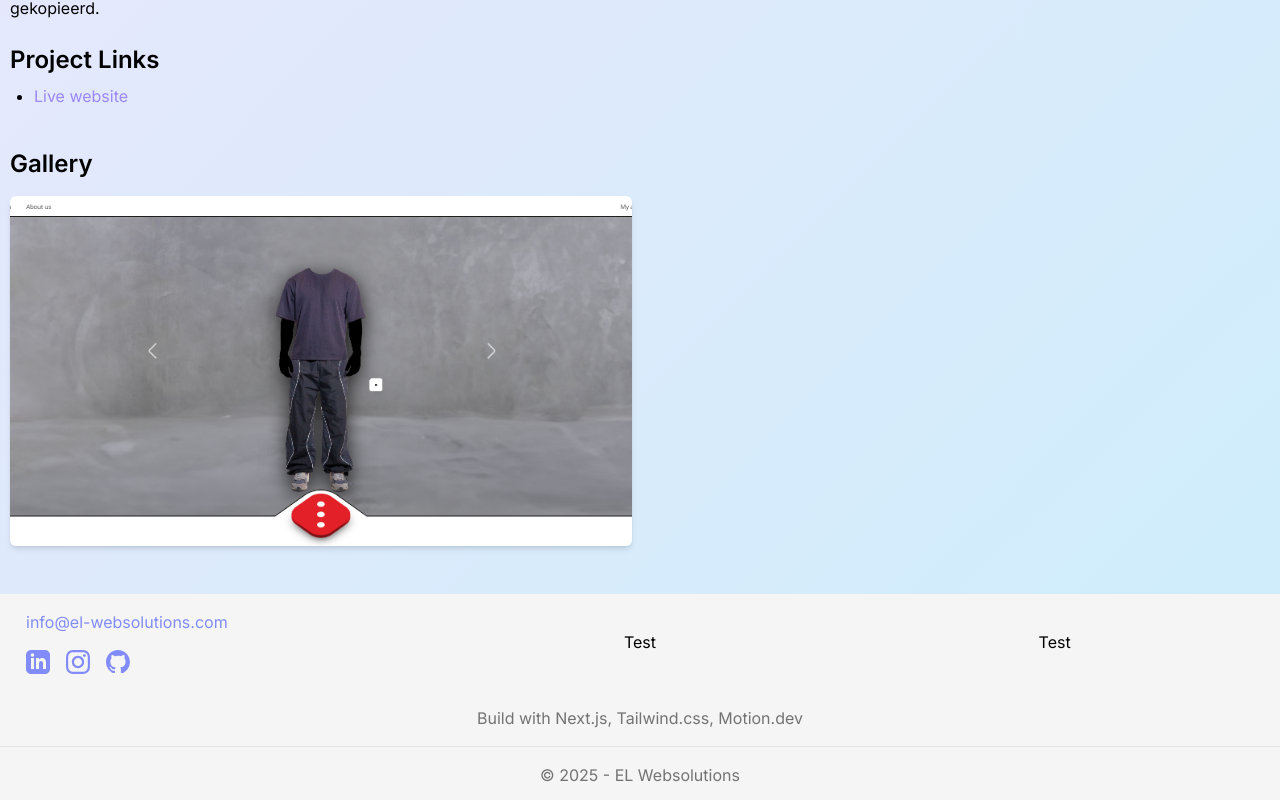
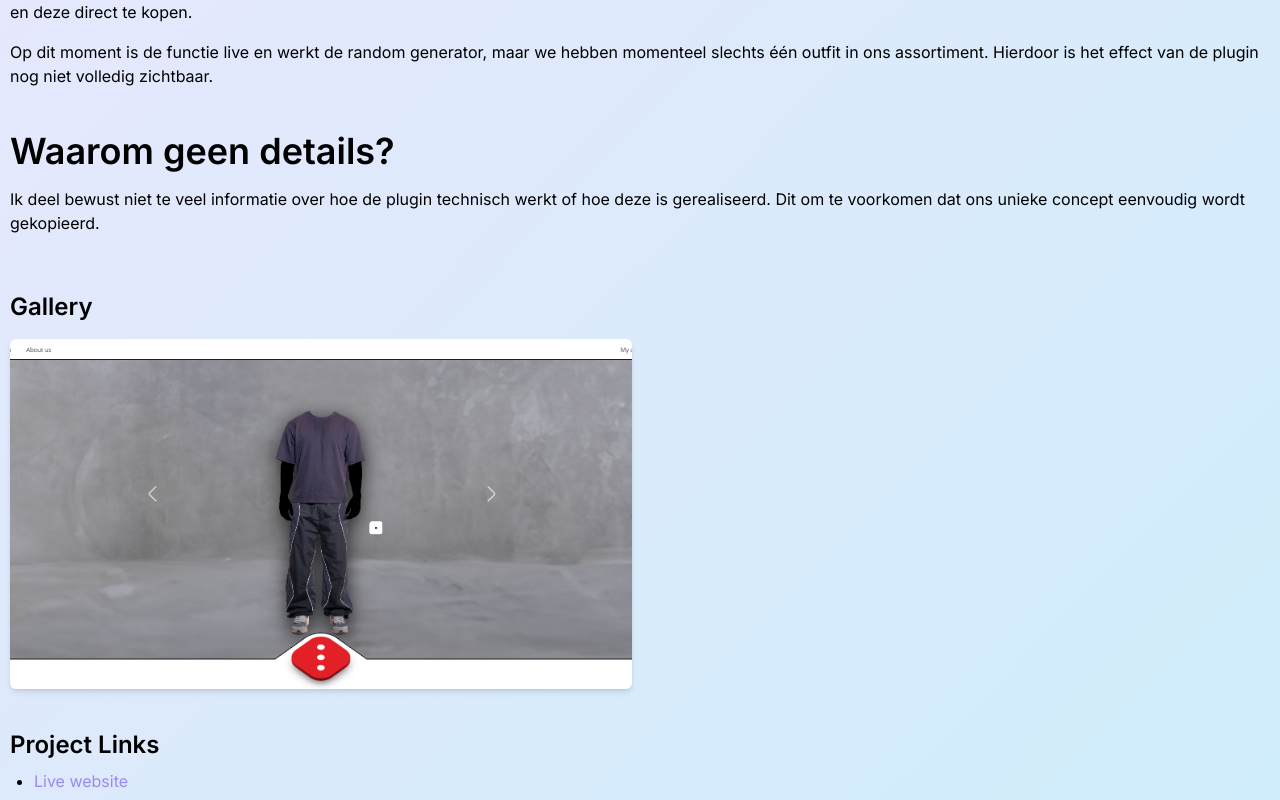
Before and after one commit to EgbertLudema/EL-Websolutions-React, a Next.js app: page /project/dice-label in a window 1280 px wide. Shown: the part 500-1300 px from the top of the page. Built offline with nearby package versions, Linux system fonts and the light colour scheme.

Commit message:
Styling updates

```diff
--- a/app/globals.css
+++ b/app/globals.css
@@ -99,6 +99,6 @@ button.noisy_button::before{
     transform: scale(1.1);
 }
 /* Articles(blogs & projects) */
-.article{
-    /* Add css for everything */
+.article article h2{
+    margin-top: .75em;
 }
--- a/app/project/[slug]/page.tsx
+++ b/app/project/[slug]/page.tsx
@@ -27,7 +27,9 @@ export default async function ProjectPage({ params }: { params: { slug: string }
 
     return (
         <main className="article">
-            <div className="container pt-[140px] pb-12">
+            <div className="container pt-[140px] pb-12 flex flex-col gap-4">
+
+                <div className="flex flex-col gap-2">
                     {/* Project Title */}
                     <h1 className="text-4xl font-bold mb-2">{project.data?.title ?? "Untitled Project"}</h1>
 
@@ -48,32 +50,14 @@ export default async function ProjectPage({ params }: { params: { slug: string }
                             ))}
                         </div>
                     )}
+                </div>
+
+                <hr className="mt-6 border-neutral-500 dark:border-neutral-300" />
 
                 {/* MDX Content (Main Body) */}
-                <article className="prose dark:prose-invert mt-6">
+                <article className="prose dark:prose-invert mt-6 flex flex-col gap-4">
                     {content}
                 </article>
-
-                {/* External Links */}
-                {project.data?.links && project.data.links.length > 0 && (
-                    <div className="mt-6">
-                        <h2 className="text-2xl font-semibold mb-2">Project Links</h2>
-                        <ul className="list-disc pl-6">
-                            {project.data.links.map((link) => (
-                                <li key={link.url}>
-                                    <a
-                                        href={link.url}
-                                        target="_blank"
-                                        rel="noopener noreferrer"
-                                        className="text-primary hover:underline"
-                                    >
-                                        {link.caption ?? "Visit Link"}
-                                    </a>
-                                </li>
-                            ))}
-                        </ul>
-                    </div>
-                )}
 
                 {/* Project Gallery */}
                 {project.data?.gallery && project.data.gallery.length > 0 && (
@@ -97,6 +81,29 @@ export default async function ProjectPage({ params }: { params: { slug: string }
                         </div>
                     </div>
                 )}
+
+                {/* External Links */}
+                {project.data?.links && project.data.links.length > 0 && (
+                    <div className="mt-6">
+                        <h2 className="text-2xl font-semibold mb-2">Project Links</h2>
+                        <ul className="list-disc pl-6">
+                            {project.data.links.map((link) => (
+                                <li key={link.url}>
+                                    <a
+                                        href={link.url}
+                                        target="_blank"
+                                        rel="noopener noreferrer"
+                                        className="text-primary hover:underline"
+                                    >
+                                        <div>
+                                            {link.caption ?? "Visit Link"}
+                                        </div>
+                                    </a>
+                                </li>
+                            ))}
+                        </ul>
+                    </div>
+                )}
             </div>
         </main>
     );
--- a/components/homepage/portfolio.tsx
+++ b/components/homepage/portfolio.tsx
@@ -57,7 +57,7 @@ export default function Portfolio({ allProjects }: { allProjects: ProjectPost[]
                                             {project.tags.map((tag) => (
                                                 <div
                                                     key={tag}
-                                                    className="px-3 py-1 text-sm bg-primary rounded-md text-white hover:scale-105 transition"
+                                                    className="px-3 py-1 text-sm border border border-primary rounded-md text-primary hover:scale-105 transition"
                                                 >
                                                     <Link href={`/project?tag=${encodeURIComponent(tag)}`}>
                                                         <div>
```
Lines whose indentation alone changed are shown as unchanged.
